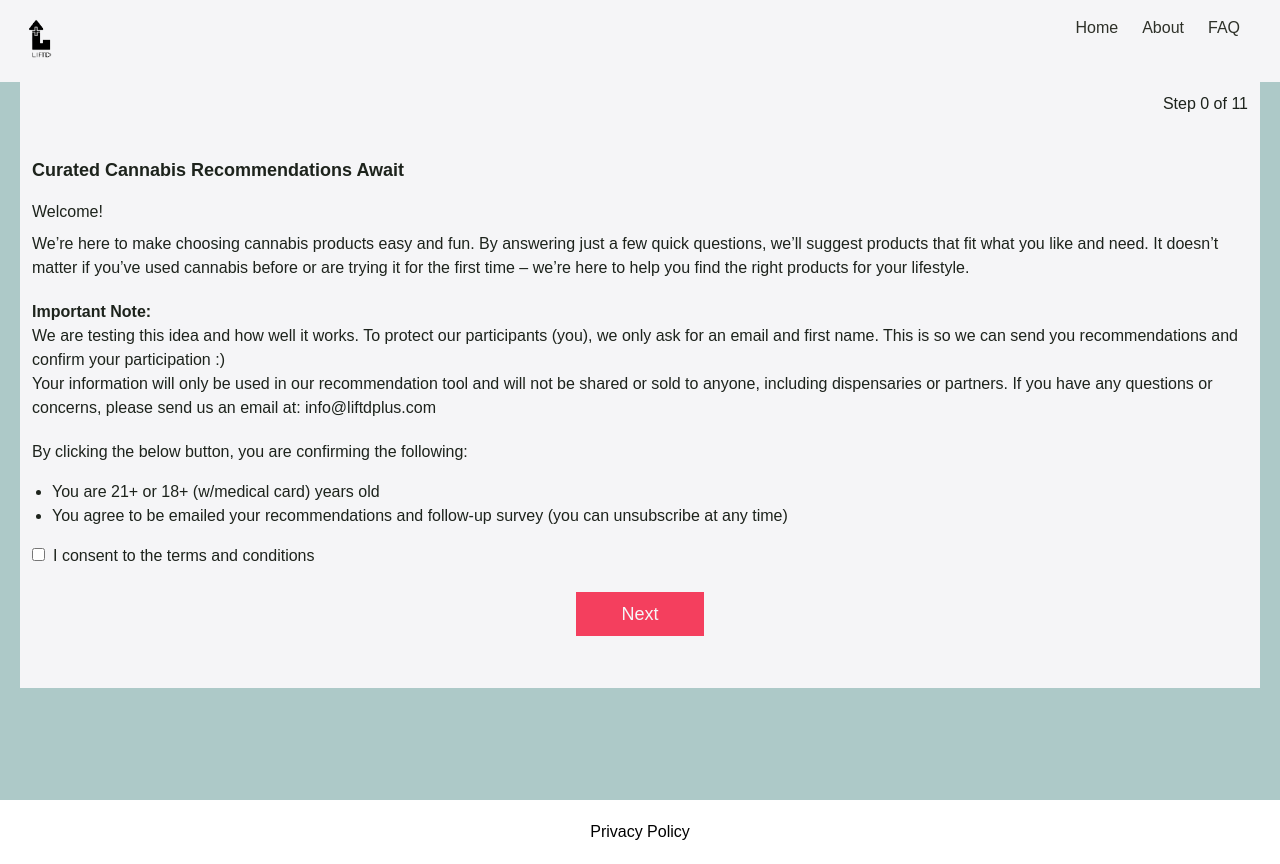
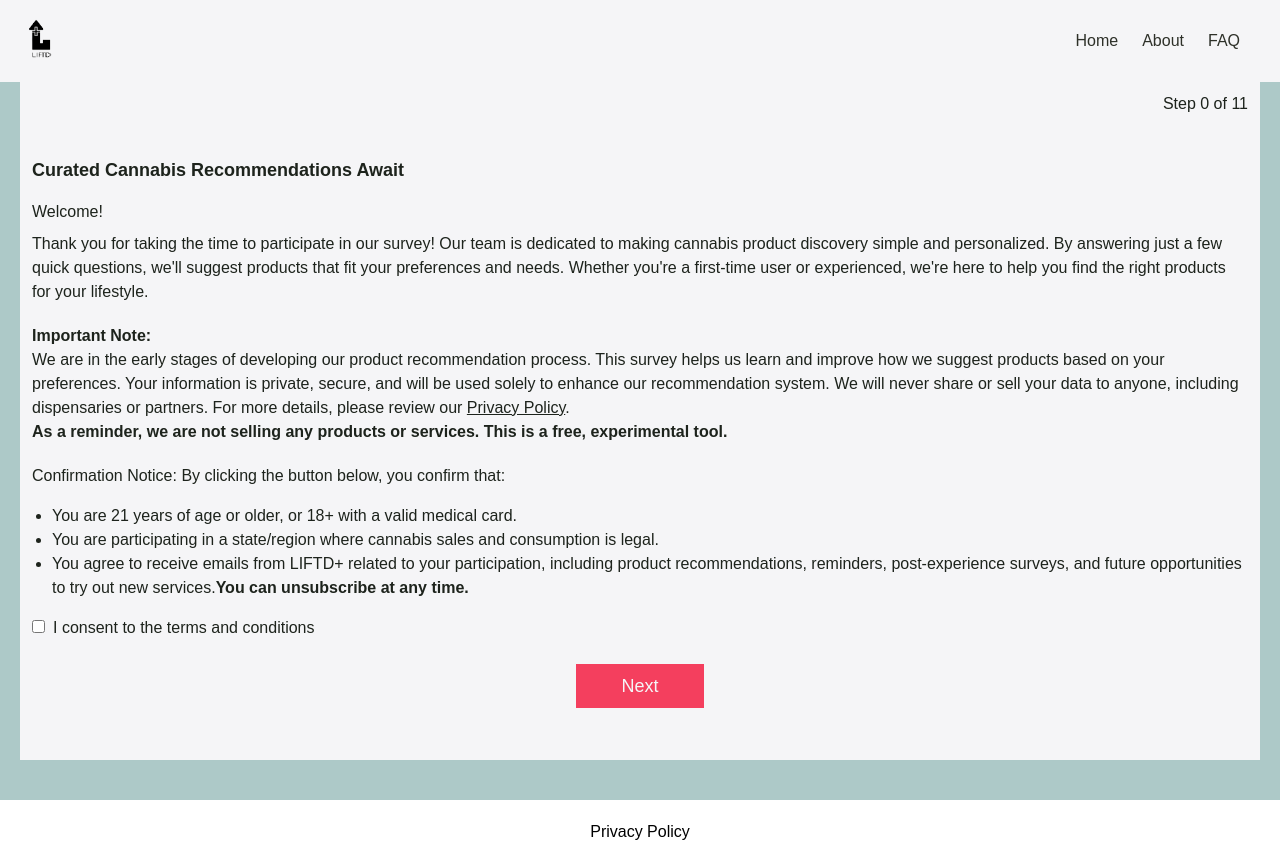
Before and after one commit to therkels/liftdplus-web, a Next.js app in the folder liftdplus-web/: page /survey in a window 1280 px wide. Built offline with nearby package versions, Linux system fonts and the light colour scheme.

Commit message:
site updates (formatting)

```diff
--- a/liftdplus-web/src/app/page.tsx
+++ b/liftdplus-web/src/app/page.tsx
@@ -9,11 +9,22 @@ export default function Home() {
       <div className="
             flex flex-col justify-center items-center bg-primaryBlue w-full h-[100vh]">
           <div className="flex flex-col justify-center items-center text-secondaryText mx-auto text-center space-y-4 w-full pt-4 flex-grow">
+          <Image
+            src="/logo_black.svg"
+            width={500}
+            height={500}
+            alt='logo'
+          />
               <p className="font-bold text-2xl md:text-4xl">
                   ANSWER. DISCOVER. SAVE.
               </p>
+              <button className="text-secondaryText bg-secondaryBlue p-2 rounded">
+              <Link href="/survey">
+              START HERE
+              </Link>
+            </button>
               <p className="font-normal text-xl">
-                  Help us improve product discovery for cannabis products. Plus, score
+                  Help improve product discovery for cannabis products. <br/>Plus, score
                   exclusive discounts!
               </p>
               <div className="pt-5">
@@ -35,11 +46,6 @@ export default function Home() {
             way to discover cannabis
           </p>
           <div className="flex justify-center my-5">
-            <button className="text-secondaryText bg-primaryBlue p-2 rounded">
-              <Link href="/survey">
-              GET STARTED
-              </Link>
-            </button>
           </div>
         </div>
       </div>
@@ -48,9 +54,10 @@ export default function Home() {
             <p className="text-6xl pb-4 font-bold text-center">Our Mission</p>
           <div className="mx-8">
             <p className="text-2xl">
-              <b>simplify processes</b> in the cannabis industry
-              for <b>consumers and dispensary owners alike</b> by addressing the challenges of a <b>disjointed,
-              fragmented system</b> with <b>innovative solutions</b>.
+              Discover cannabis the smarter way.
+              Start with our quick preference survey to get personalized product
+              recommendations just for you. Your responses are confidential,
+              ensuring a tailored experience that meets your unique needs.
             </p>
           </div>
         </div>
--- a/liftdplus-web/src/components/form/steps.tsx
+++ b/liftdplus-web/src/components/form/steps.tsx
@@ -123,25 +123,30 @@ const StepIntro: React.FC<StepIntroPops> = ({doesConsent, setDoesConsent}) => {
       <div>
         <p className="pb-2">Welcome!</p>
         <p className="pb-5">
-          We’re here to make choosing cannabis products easy and fun. By answering just a few quick
-          questions, we’ll suggest products that fit what you like and need. It doesn’t matter if you’ve used
-          cannabis before or are trying it for the first time – we’re here to help you find the right products
-          for your lifestyle.
+        Thank you for taking the time to participate in our survey! Our team is dedicated
+        to making cannabis product discovery simple and personalized.
+        By answering just a few quick questions, we&apos;ll suggest products
+        that fit your preferences and needs. Whether you&apos;re a first-time user or experienced,
+        we&apos;re here to help you find the right products for your lifestyle.
         </p>
         <p className="mb-5">
           <strong>Important Note:</strong><br />
-          We are testing this idea and how well it works. To protect our participants (you), we only ask for an
-          email and first name. This is so we can send you recommendations and confirm your participation :)<br />
-          Your information will only be used in our recommendation tool and will not be shared or sold to
-          anyone, including dispensaries or partners. If you have any questions or concerns, please send us
-          an email at: info@liftdplus.com
+          We are in the early stages of developing our product recommendation process.
+          This survey helps us learn and improve how we suggest products based on your preferences.
+          Your information is private, secure, and will be used solely to enhance our recommendation system.
+          We will never share or sell your data to anyone, including dispensaries or partners.
+          For more details, please review our <Link className="underline" href="/privacy">Privacy Policy</Link>.
+          <br/><b>As a reminder, we are not selling any products or services. This is a free, experimental tool.</b>
         </p>
         <p className="pb-4">
-          By clicking the below button, you are confirming the following:
+          Confirmation Notice: By clicking the button below, you confirm that:
         </p>
         <ul className="list-disc mb-4 pl-5">
-          <li>You are 21+ or 18+ (w/medical card) years old</li>
-          <li>You agree to be emailed your recommendations and follow-up survey (you can unsubscribe at any time)</li>
+          <li>You are 21 years of age or older, or 18+ with a valid medical card.</li>
+          <li>You are participating in a state/region where cannabis sales and consumption is legal.</li>
+          <li>You agree to receive emails from LIFTD+ related to your participation, including product recommendations,
+            reminders, post-experience surveys, and future opportunities to try out new services.
+            <b>You can unsubscribe at any time.</b></li>
         </ul>
         <div className="">
           <input
@@ -222,19 +227,34 @@ const StepQuestion: React.FC<StepQuestionProps> = ({ questionItem, formData, han
   );
 };
 
-const StepOutro = () => {
+const StepOutro = ({hasError}: {hasError: boolean }) => {
   // Example handler for changing a form value
   return (
+    <>
+    {hasError ?
     <div className='w-auto m-3 pt-4'>
       <p>
-        Thank you for participating in our survey! What’s next? Within 2 days, you’ll receive your personalized recommendations via email. Keep an eye out for an email from info@cannabizstart-up.com, and don’t forget to check your spam folder just in case!
+        Thank you for sharing your preferences!
+        We’re using your answers to recommend products tailored just for you.
+        You’ll receive your personalized recommendations from info@liftdplus.com shortly.<br/>
+
+        Please be sure to check your spam or junk folders if you don’t see the email in your inbox within the next 48-72 hours.
       </p>
     </div>
+    :
+    <div className='w-auto m-3 pt-4'>
+      <p>We apologize for the inconvenience, but it appears something went wrong with your submission :(
+      <br/>Please try again shortly.
+      If the issue persists, please reach out to info@liftdplus.com.
+      </p>
+    </div>}
+    </>
   );
 };
 
 const MultiStepForm: React.FC<{sc:string;}> = ({sc}) => {
   const [step, setStep] = useState<number>(0);
+  const [didSubmit, setDidSubmit] = useState<boolean>(false);
   const [formData, setFormData] = useState<FormData>({
     source: sc,
     email: '',
@@ -336,6 +356,7 @@ const MultiStepForm: React.FC<{sc:string;}> = ({sc}) => {
           },
         });
         console.log(formData)
+        setDidSubmit(true);
         nextStep();
       }
       catch (e){
@@ -399,7 +420,7 @@ const MultiStepForm: React.FC<{sc:string;}> = ({sc}) => {
       </div>
       </>:
       <>
-      <StepOutro/>
+      <StepOutro hasError={didSubmit}/>
       <div className='flex justify-center'>
         <Link
         href="/"
--- a/liftdplus-web/src/components/nav.tsx
+++ b/liftdplus-web/src/components/nav.tsx
@@ -4,7 +4,7 @@ import Image from 'next/image';
 export default function NavBar() {
   return (
     <nav className="bg-white p-4 fixed top-0 left-0 right-0">
-      <ul className="flex">
+      <ul className="flex items-center">
         <li>
           <Link href="/" className="text-primaryText">
           <Image
```
